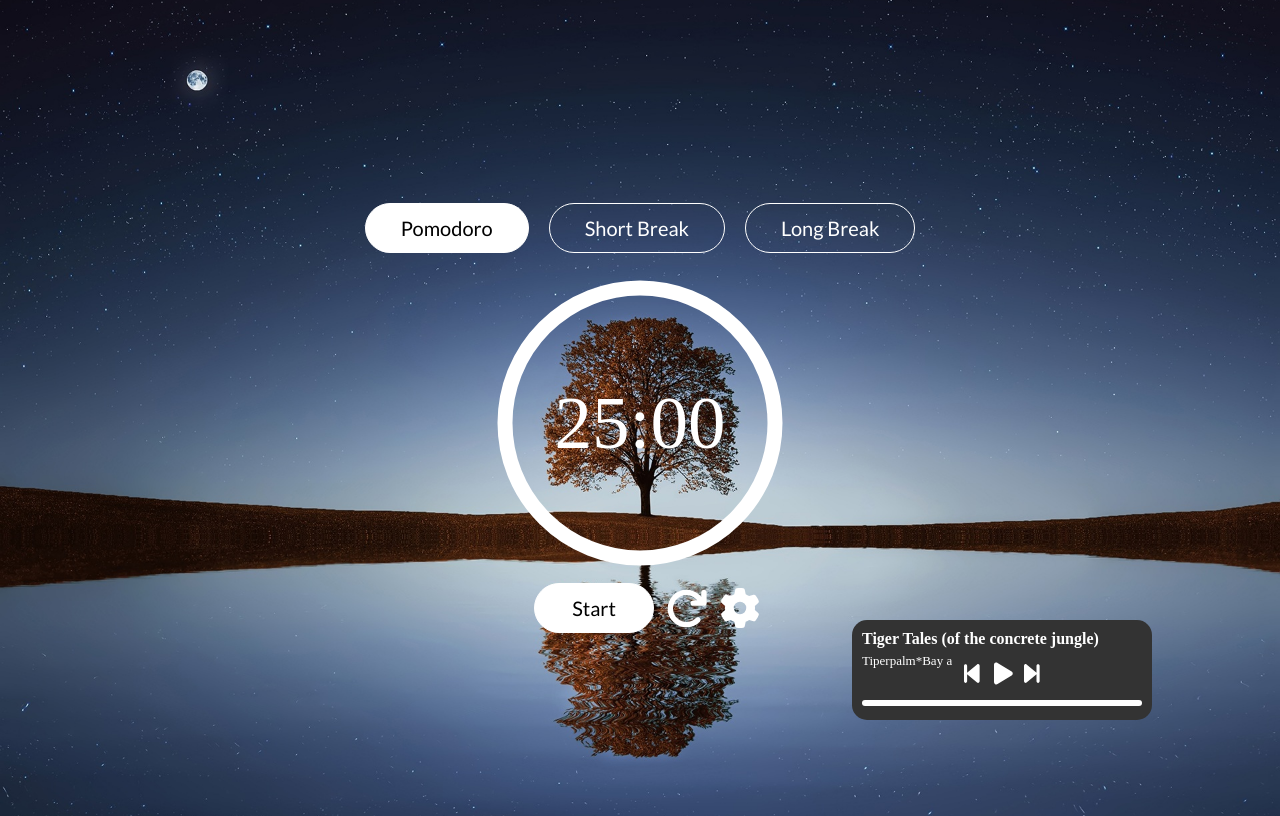
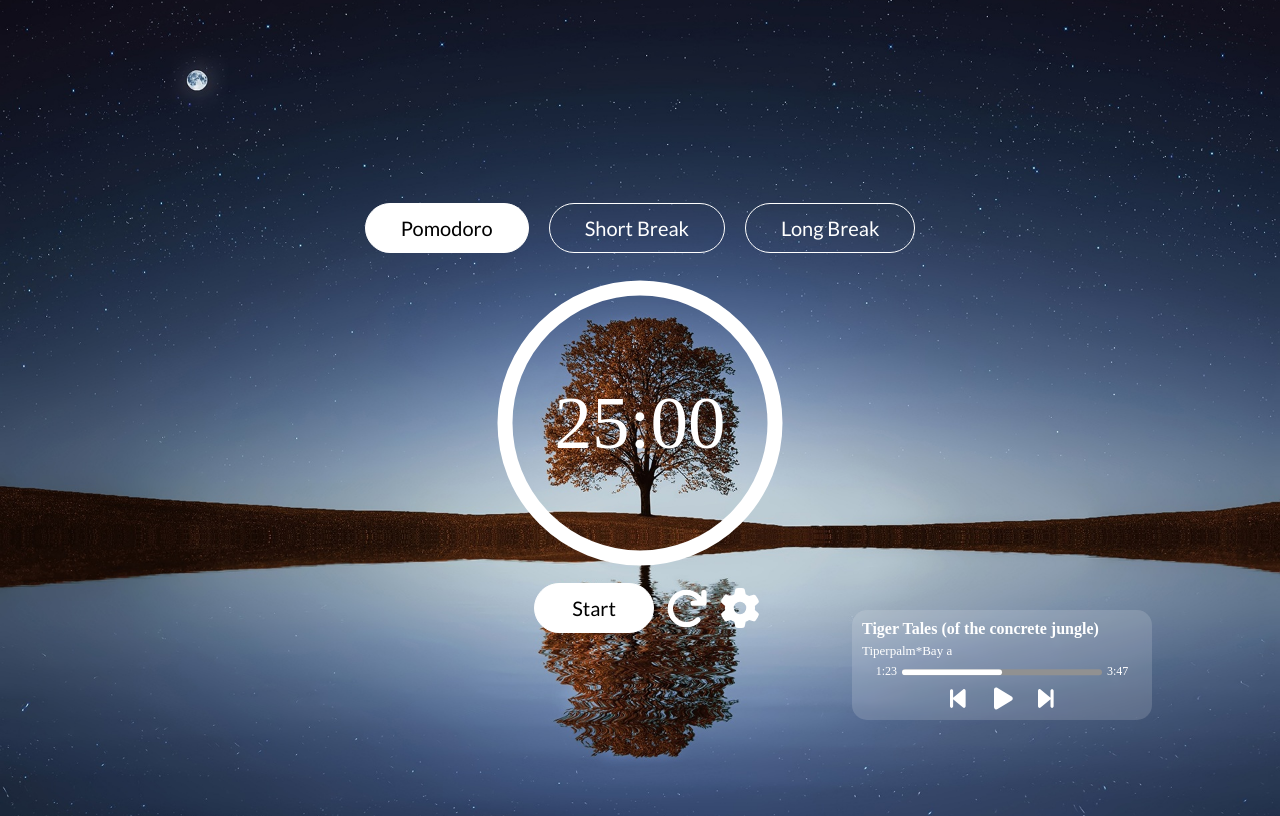
Before and after one commit to WersV/pomodoro-app, a Vue app: page / in a window 1280 px wide. Built offline with nearby package versions, Linux system fonts and the light colour scheme.

Commit message:
add player css improvements

```diff
--- a/src/components/AppMusicPlayer.vue
+++ b/src/components/AppMusicPlayer.vue
@@ -5,15 +5,22 @@
       <span class="song-author">Tiperpalm*Bay asd as as</span>
     </div>
     <div class="song-controls">
+      <div class="song-progress-wrapper">
+        <div class="song-timer-current">1:23</div>
+        <div class="song-progress-bar-wrapper">
+          <div class="song-progress-bar">
+            <div class="song-progress-fill"></div>
+          </div>
+        </div>
+        <div class="song-timer-max">3:47</div>
+      </div>
       <div class="song-control-btns">
         <button class="song-previous"> <font-awesome-icon icon="fa-solid fa-backward-step"/></button>
         <button class="song-start-stop"><font-awesome-icon icon="fa-solid fa-play" /></button>
         <!-- <font-awesome-icon icon="fa-solid fa-pause" /> -->
         <button class="song-next"><font-awesome-icon icon="fa-solid fa-forward-step"/></button>
       </div>
-      <div class="song-progress-bar"></div>
-      <div class="song-timer"></div>
-      <div class="song-volume"></div>
+      <!-- <div class="song-volume"></div> -->
     </div>
   </div>
 </template>
@@ -29,8 +36,9 @@
   bottom: 10%;
   right: 10%;
   width: 300px;
-  height: 100px;
-  background-color: #333;
+  height: 110px;
+  background-color: rgba(255, 255, 255, .15);
+  backdrop-filter: blur(3px);
   padding: 10px;
   border-radius: 15px;
   .song-details {
@@ -40,7 +48,6 @@
     .song-title {
       margin: 0;
       font-size: 16px;
-      // width: 200px;
       overflow: hidden;
       white-space: nowrap
     }
@@ -54,10 +61,43 @@
   }
   .song-controls {
     color: white;
+    .song-progress-wrapper {
+      display: flex;
+      justify-content: center;
+      margin-top: 5px;
+      .song-progress-bar-wrapper {
+        position: relative;
+        width: 200px;
+        margin: 0 5px;
+        .song-progress-bar {
+          position: absolute;
+          top: 50%;
+          transform: translateY(-45%);
+          height: 6px;
+          width: 200px;
+          border-radius: 3px;
+          background-color: #919191;
+          overflow: hidden;
+          cursor: pointer;
+          .song-progress-fill {
+            transform: translateX(-50%);
+            width: 200px;
+            height: 6px;
+            border-radius: 3px;
+            background-color: white;
+          }
+        }
+        width: 200px;
+      }
+      .song-timer-current, .song-timer-max {
+        font-size: 12px;
+      }
+    }
+
     .song-control-btns {
       display: flex;
       justify-content: center;
-      margin-top: -10px;
+      margin-top: 5px;
       .song-previous, .song-start-stop, .song-next {
         background: transparent;
         border: 0;
@@ -65,14 +105,9 @@
         font-size: 25px;
         cursor: pointer;
       }
-      .song-previous {
-        padding-right: 8px;
+      .song-start-stop {
+        padding: 0 20px 0 22px;
       }
-    }
-    .song-progress-bar {
-      border-bottom: 6px solid;
-      border-radius: 3px;
-      margin-top: 10px;
     }
   }
 }
```
Also changed, not shown: src/assets/widget/widget.PNG (added).
